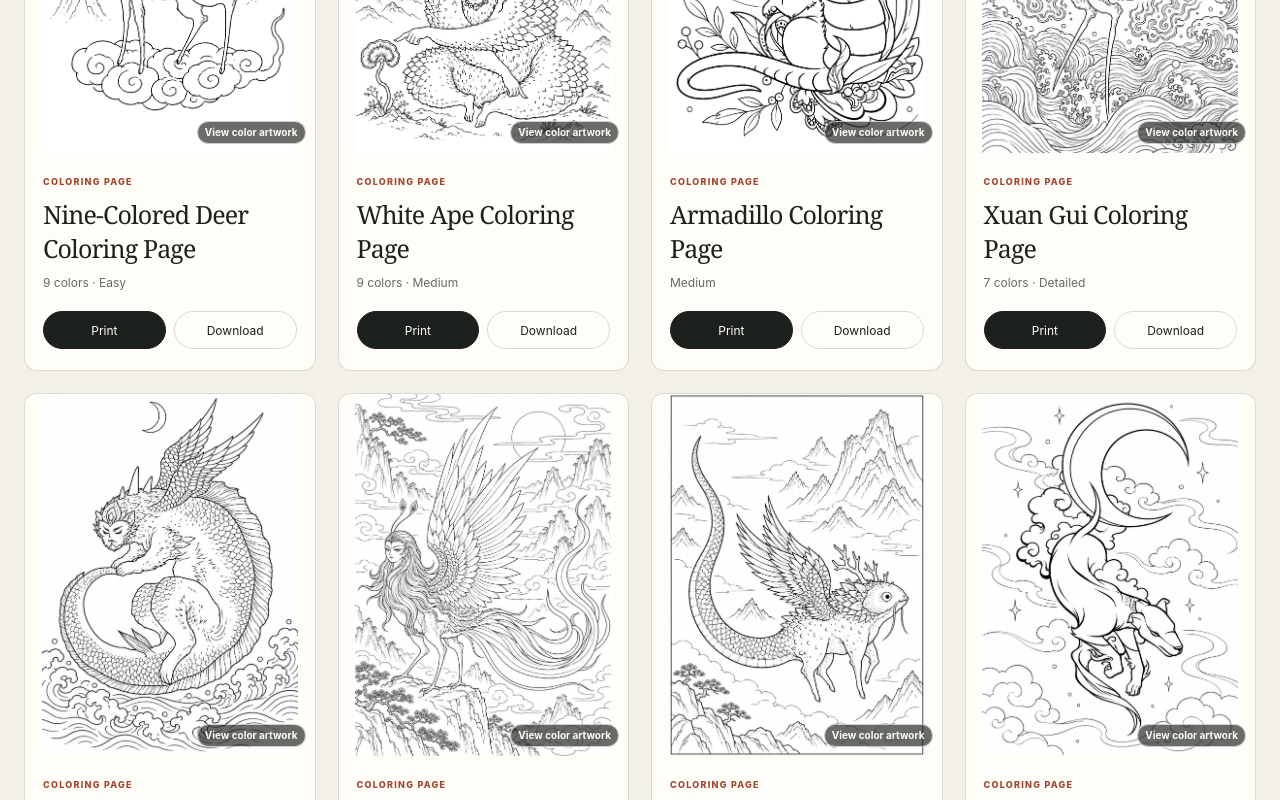
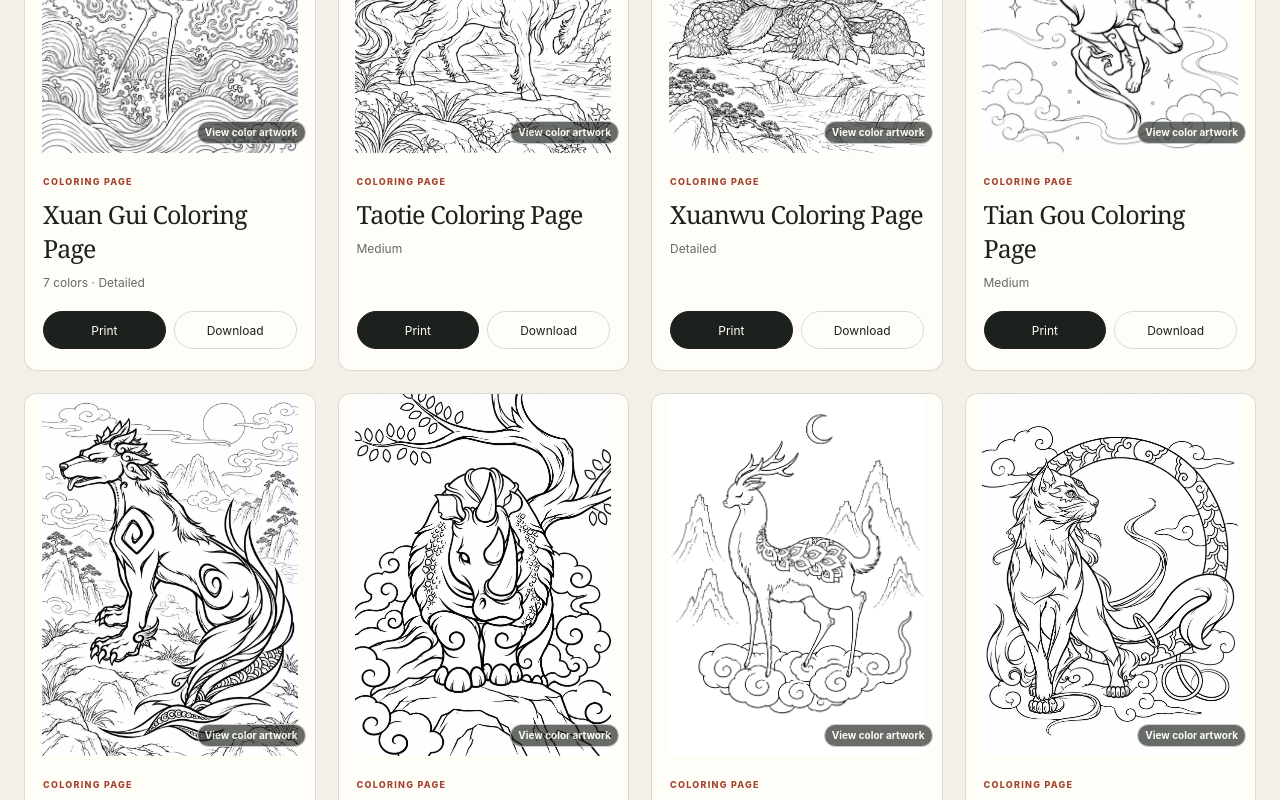
Before and after one commit to rakezhou2020/mythcoloring, a Next.js app: page / in a window 1280 px wide. Shown: the part 1060-1860 px from the top of the page. Built offline with nearby package versions, Linux system fonts and the light colour scheme.

Commit message:
Improve coloring page previews

```diff
--- a/app/coloring-pages/[category]/page.tsx
+++ b/app/coloring-pages/[category]/page.tsx
@@ -38,7 +38,11 @@ export default async function CategoryPage({ params }: Props) {
       {pages.length ? (
         <div className="standard-page-grid">{pages.map((page) => (
           <Link className="standard-page-card" key={page.slug} href={`/coloring-pages/${slug}/${page.slug}/`}>
-            <img src={page.lineArtImage} alt={page.imageAlt} width={600} height={750} />
+            <div className="standard-card-art">
+              <img src={page.lineArtImage} alt={page.imageAlt} width={600} height={750} />
+              <img className="standard-card-color" src={page.colorImage} alt="" width={600} height={750} aria-hidden="true" />
+              <span className="preview-hint" aria-hidden="true">View color artwork</span>
+            </div>
             <span>{page.title}</span>
           </Link>
         ))}</div>
--- a/app/globals.css
+++ b/app/globals.css
@@ -321,7 +321,10 @@ p {
 .standard-page-grid a { padding: 20px; border: 1px solid var(--line); border-radius: 12px; background: var(--white); font-family: Georgia, serif; font-size: 20px; }
 .standard-page-grid a:hover { border-color: var(--jade); color: var(--rust); }
 .standard-page-card { padding: 0 !important; overflow: hidden; }
-.standard-page-card img { width: 100%; aspect-ratio: 4 / 5; object-fit: contain; background: var(--white); }
+.standard-card-art { position: relative; aspect-ratio: 4 / 5; background: var(--white); }
+.standard-card-art img { width: 100%; height: 100%; object-fit: contain; background: var(--white); }
+.standard-card-color { position: absolute; inset: 0; opacity: 0; transition: opacity 250ms ease; }
+.standard-page-card:hover .standard-card-color { opacity: 1; }
 .standard-page-card span { display: block; padding: 16px 18px 18px; }
 .divine-beast-grid {
   display: grid;
--- a/app/page.tsx
+++ b/app/page.tsx
@@ -85,7 +85,9 @@ export default function Home() {
           finished artwork.
         </p>
         <ColoringGrid
-          items={publishedColoringPages.filter((p) => p.featured).slice(0, 8)}
+          items={publishedColoringPages.filter((p) => p.featured)}
+          randomize
+          limit={8}
         />
       </section>
       <section className="section wrap">
```
